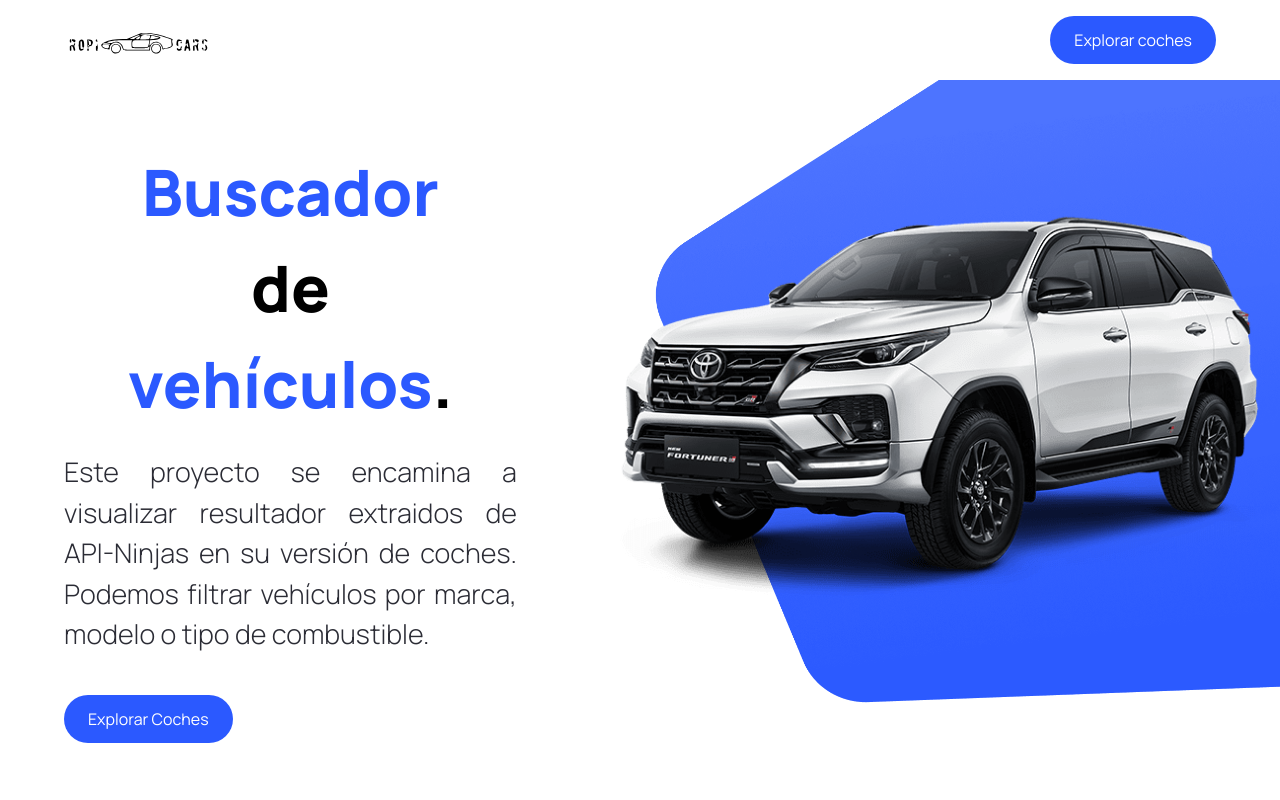
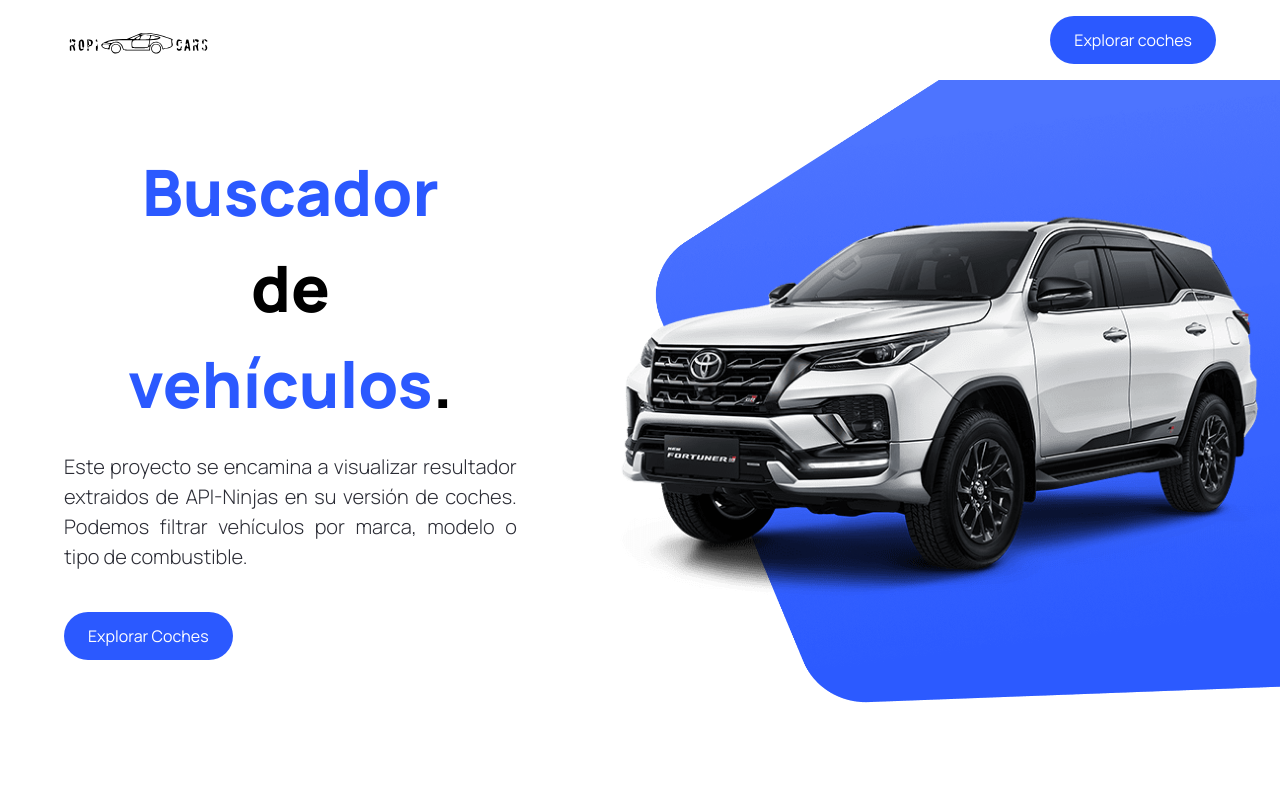
Before and after one commit to jeromanp/api-cars, a Next.js app: page / in a window 1280 px wide. Shown: the top 800 px of the page. Built offline with nearby package versions, Linux system fonts and the light colour scheme; no server answers.

Commit message:
size subtitle hero

```diff
--- a/app/globals.css
+++ b/app/globals.css
@@ -47,7 +47,7 @@
 }
 
 .hero__subtitle {
-  @apply text-[27px] text-black-100 font-light mt-5;
+  @apply text-[20px] text-black-100 font-light mt-5;
 }
 
 .hero__image-container {
```
